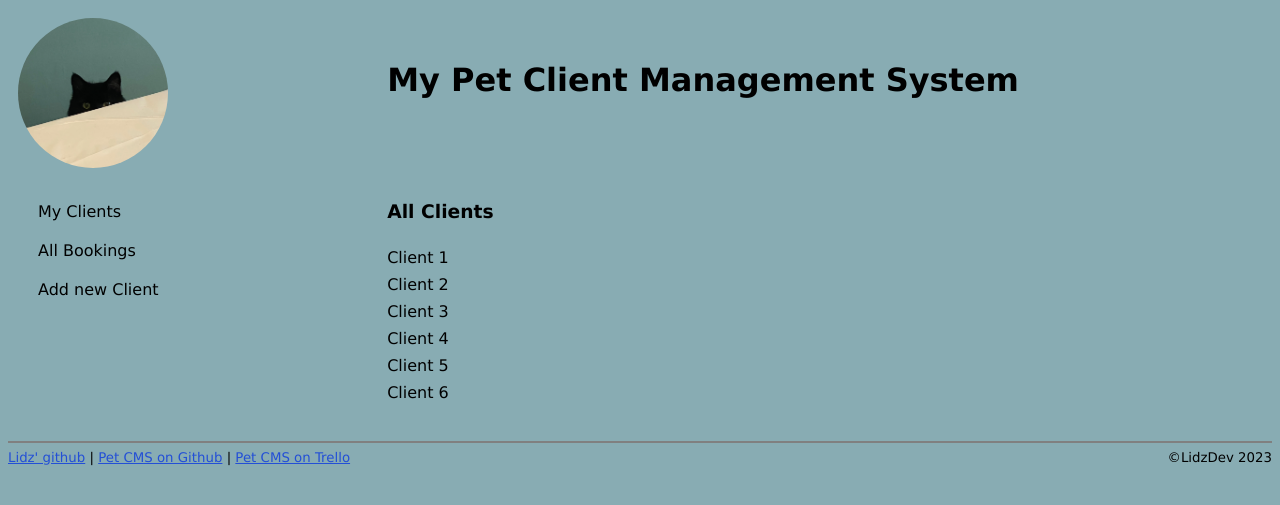
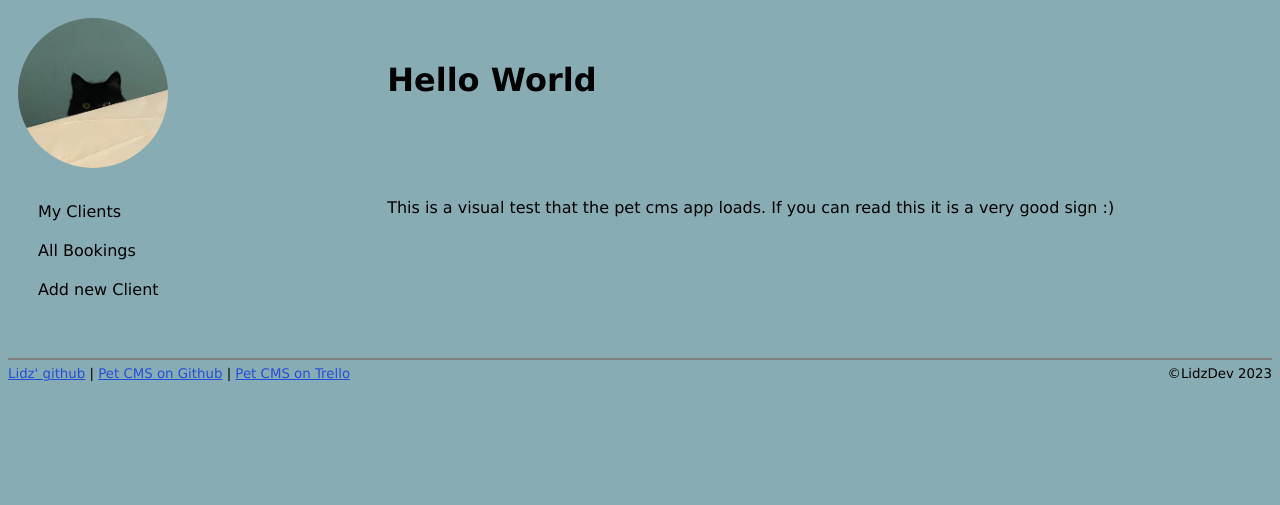
Before and after one commit to LidzDev/pet-cms, a Flask app: page / in a window 1280 px wide. Shown: the top 505 px of the page. Run offline with Flask 3, Linux system fonts and the light colour scheme.

Commit message:
separated out the navbar in the jinja and created the first client route

```diff
--- a/app.py
+++ b/app.py
@@ -17,9 +17,13 @@ migrate = Migrate(app, db)
 from seed import seed
 app.cli.add_command(seed)
 
+from controllers.clients_controller import clients_blueprint
+
+app.register_blueprint(clients_blueprint)
+
 @app.route('/')
 def home():
-    return render_template('visual.jinja')
+    return render_template('visual.jinja', title ="Hello World")
 
 if __name__ == '__main__':
     app.run(debug=True)
--- a/templates/base.jinja
+++ b/templates/base.jinja
@@ -1,27 +1,18 @@
 <!DOCTYPE html>
 <html>
 <head>
-  <title>Graphical testing</title>
+  <title>{{ title }}</title>
   <link rel="stylesheet" href="{{ url_for('static', filename='base.css') }}">
 </head>
 <body>
     <div id="grid-container">
         <div id="logo-area"><img src="{{ url_for('static', filename='images/cat_avatar.jpeg') }}" alt="cat"></div>
         <div id="title-area">
-            <h1>My Pet Client Management System</h1>
+            <h1>{{ title }}</h1>
         </div>
-        <nav id="flex-navbar">
-            <ul>
-                <li>My Clients</li>
-                <li>All Bookings</li>
-                <li>Add new Client</li>
-            </ul>
-        </nav>
-        <div id="content-area">
-            {% block stuff %}
+            {% block navbar %}
 
             {% endblock %}
-        </div>
             <nav id="footer-nav">
                 <hr>
                 <a href="https://github.com/LidzDev/">Lidz' github</a> | <a href="https://github.com/LidzDev/pet-cms">Pet CMS on Github</a> | <a href="https://trello.com/b/oTlIXWkt/week-5-project">Pet CMS on Trello</a>
--- /dev/null
+++ b/templates/catsitter_nav.jinja
@@ -0,0 +1,16 @@
+{% extends 'base.jinja'%}
+
+{% block navbar %}
+{# <div id="navbar"> #}
+<nav id="flex-navbar">
+    <ul>
+        <li>My Clients</li>
+        <li>All Bookings</li>
+        <li>Add new Client</li>
+    </ul>
+</nav>
+{# </div> #}
+    {% block stuff %}
+
+    {% endblock %}
+{% endblock %}
--- a/templates/visual.jinja
+++ b/templates/visual.jinja
@@ -1,13 +1,7 @@
-{% extends 'base.jinja'%}
+{% extends 'catsitter_nav.jinja' %}
 
 {% block stuff %}
-<h3>All Clients</h3>
-<ul>
-    <li>Client 1</li>
-    <li>Client 2</li>
-    <li>Client 3</li>
-    <li>Client 4</li>
-    <li>Client 5</li>
-    <li>Client 6</li>
-</ul>
+<div id="content-area">
+    <p>This is a visual test that the pet cms app loads. If you can read this it is a very good sign :)</p>
+</div>
 {% endblock %}
```
Also changed, not shown: brief.md (+1 -1 lines), controllers/clients_controller.py (added, +10 -0 lines), templates/clients/index.jinja (added, +12 -0 lines), Readme.md, static/base.css (indentation only).
